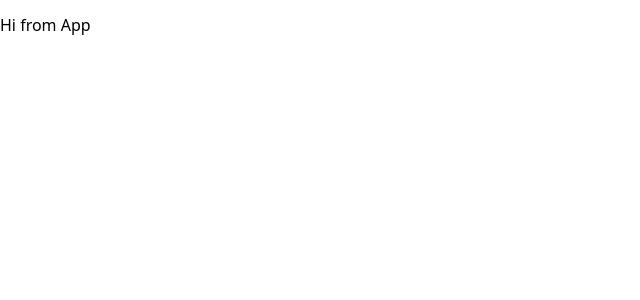
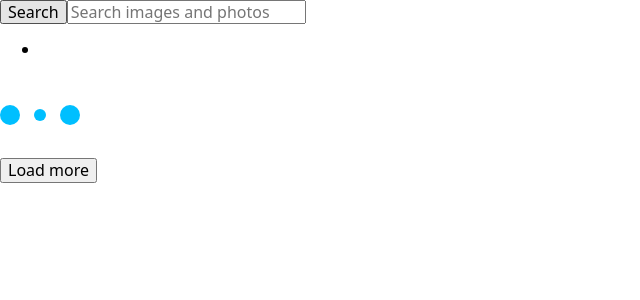
Before and after one commit to itstoreall/goit-react-hw-03-image-finder, a React (Create React App) app: page / in a window 1280 px wide. Shown: the top 300 px of the page, without its empty margins (0-640 px from the left). Built offline with nearby package versions, Linux system fonts and the light colour scheme.

Commit message:
adds all initial components

```diff
--- a/package.json
+++ b/package.json
@@ -13,6 +13,7 @@
     "node-sass": "^5.0.0",
     "react": "^17.0.1",
     "react-dom": "^17.0.1",
+    "react-loader-spinner": "^4.0.0",
     "react-scripts": "4.0.3",
     "web-vitals": "^1.1.0"
   },
--- a/src/App.js
+++ b/src/App.js
@@ -1,7 +1,16 @@
 import React from 'react';
+import Searchbar from './components/Searchbar';
+import ImageGallery from './components/ImageGallery';
+import Modal from './components/Modal';
 
 function App() {
-  return <p>Hi from App</p>;
+  return (
+    <>
+      <Searchbar />
+      <ImageGallery />
+      <Modal />
+    </>
+  );
 }
 
 export default App;
--- /dev/null
+++ b/src/components/ImageGallery/Button.jsx
@@ -0,0 +1,7 @@
+import React from 'react';
+
+const Button = () => {
+  return <button type="button">Load more</button>;
+};
+
+export default Button;
--- /dev/null
+++ b/src/components/ImageGallery/ImageGallery.jsx
@@ -0,0 +1,19 @@
+import React from 'react';
+import ImageGalleryItem from './ImageGalleryItem';
+import Loader from 'react-loader-spinner';
+import Button from './Button';
+import 'react-loader-spinner/dist/loader/css/react-spinner-loader.css';
+
+const ImageGallery = () => {
+  return (
+    <>
+      <ul className="ImageGallery">
+        <ImageGalleryItem />
+      </ul>
+      <Loader type="ThreeDots" color="#00BFFF" height={80} width={80} />
+      <Button />
+    </>
+  );
+};
+
+export default ImageGallery;
--- /dev/null
+++ b/src/components/ImageGallery/ImageGalleryItem.jsx
@@ -0,0 +1,11 @@
+import React from 'react';
+
+const ImageGalleryItem = () => {
+  return (
+    <li className="ImageGalleryItem">
+      <img src="" alt="" className="ImageGalleryItem-image" />
+    </li>
+  );
+};
+
+export default ImageGalleryItem;
--- /dev/null
+++ b/src/components/ImageGallery/index.js
@@ -0,0 +1 @@
+export { default } from './ImageGallery';
--- /dev/null
+++ b/src/components/Modal/Modal.jsx
@@ -0,0 +1,13 @@
+import React from 'react';
+
+const Modal = () => {
+  return (
+    <div className="Overlay">
+      <div className="Modal">
+        <img src="" alt="" />
+      </div>
+    </div>
+  );
+};
+
+export default Modal;
--- /dev/null
+++ b/src/components/Modal/index.js
@@ -0,0 +1 @@
+export { default } from './Modal';
--- /dev/null
+++ b/src/components/Searchbar/Searchbar.jsx
@@ -0,0 +1,23 @@
+import React from 'react';
+
+const Searchbar = () => {
+  return (
+    <header className="Searchbar">
+      <form className="SearchForm">
+        <button type="submit" className="SearchForm-button">
+          <span className="SearchForm-button-label">Search</span>
+        </button>
+
+        <input
+          className="SearchForm-input"
+          type="text"
+          // autocomplete="off"
+          // autofocus
+          placeholder="Search images and photos"
+        />
+      </form>
+    </header>
+  );
+};
+
+export default Searchbar;
--- /dev/null
+++ b/src/components/Searchbar/index.js
@@ -0,0 +1 @@
+export { default } from './Searchbar';
--- /dev/null
+++ b/src/styles.css
@@ -0,0 +1,207 @@
+html {
+  box-sizing: border-box;
+  width: 100vw;
+  overflow-x: hidden;
+}
+
+*,
+*::before,
+*::after {
+  box-sizing: inherit;
+}
+
+body {
+  margin: 0;
+  font-family: -apple-system, BlinkMacSystemFont, 'Segoe UI', Roboto,
+    Oxygen-Sans, Ubuntu, Cantarell, 'Helvetica Neue', sans-serif;
+  color: #212121;
+  background-color: #fff;
+  -webkit-font-smoothing: antialiased;
+  -moz-osx-font-smoothing: grayscale;
+}
+
+img {
+  display: block;
+  max-width: 100%;
+  height: auto;
+}
+
+/*
+ * Стили компонента App
+ */
+.App {
+  display: grid;
+  grid-template-columns: 1fr;
+  grid-gap: 16px;
+  padding-bottom: 24px;
+}
+
+/*
+ * Стили компонента Searchbar
+ */
+.Searchbar {
+  top: 0;
+  left: 0;
+  position: sticky;
+  z-index: 1100;
+  display: flex;
+  justify-content: center;
+  align-items: center;
+  min-height: 64px;
+  padding-right: 24px;
+  padding-left: 24px;
+  padding-top: 12px;
+  padding-bottom: 12px;
+  color: #fff;
+  background-color: #3f51b5;
+  box-shadow: 0px 2px 4px -1px rgba(0, 0, 0, 0.2),
+    0px 4px 5px 0px rgba(0, 0, 0, 0.14), 0px 1px 10px 0px rgba(0, 0, 0, 0.12);
+}
+
+/*
+ * Стили компонента SearchForm
+ */
+.SearchForm {
+  display: flex;
+  align-items: center;
+  width: 100%;
+  max-width: 600px;
+  background-color: #fff;
+  border-radius: 3px;
+  overflow: hidden;
+}
+
+.SearchForm-button {
+  display: inline-block;
+  width: 48px;
+  height: 48px;
+  border: 0;
+  background-image: url('https://image.flaticon.com/icons/svg/149/149852.svg');
+  background-size: 40%;
+  background-repeat: no-repeat;
+  background-position: center;
+  opacity: 0.6;
+  transition: opacity 250ms cubic-bezier(0.4, 0, 0.2, 1);
+  cursor: pointer;
+  outline: none;
+}
+
+.SearchForm-button:hover {
+  opacity: 1;
+}
+
+.SearchForm-button-label {
+  position: absolute;
+  width: 1px;
+  height: 1px;
+  padding: 0;
+  overflow: hidden;
+  clip: rect(0, 0, 0, 0);
+  white-space: nowrap;
+  clip-path: inset(50%);
+  border: 0;
+}
+
+.SearchForm-input {
+  display: inline-block;
+  width: 100%;
+  font: inherit;
+  font-size: 20px;
+  border: none;
+  outline: none;
+  padding-left: 4px;
+  padding-right: 4px;
+}
+
+.SearchForm-input::placeholder {
+  font: inherit;
+  font-size: 18px;
+}
+
+/*
+ * Стили компонента ImageGallery
+ */
+.ImageGallery {
+  display: grid;
+  max-width: calc(100vw - 48px);
+  grid-template-columns: repeat(auto-fill, minmax(320px, 1fr));
+  grid-gap: 16px;
+  margin-top: 0;
+  margin-bottom: 0;
+  padding: 0;
+  list-style: none;
+  margin-left: auto;
+  margin-right: auto;
+}
+
+/*
+ * Стили компонента ImageGalleryItem
+ */
+.ImageGalleryItem {
+  border-radius: 2px;
+  box-shadow: 0px 1px 3px 0px rgba(0, 0, 0, 0.2),
+    0px 1px 1px 0px rgba(0, 0, 0, 0.14), 0px 2px 1px -1px rgba(0, 0, 0, 0.12);
+}
+
+.ImageGalleryItem-image {
+  width: 100%;
+  height: 260px;
+  object-fit: cover;
+  transition: transform 250ms cubic-bezier(0.4, 0, 0.2, 1);
+}
+
+.ImageGalleryItem-image:hover {
+  transform: scale(1.03);
+  cursor: zoom-in;
+}
+
+/*
+ * Стили компонента Modal
+ */
+
+.Overlay {
+  position: fixed;
+  top: 0;
+  left: 0;
+  width: 100vw;
+  height: 100vh;
+  display: flex;
+  justify-content: center;
+  align-items: center;
+  background-color: rgba(0, 0, 0, 0.8);
+  z-index: 1200;
+}
+
+.Modal {
+  max-width: calc(100vw - 48px);
+  max-height: calc(100vh - 24px);
+}
+
+/*
+* Стили компонента Buton (Load more)
+*/
+.Button {
+  padding: 8px 16px;
+  border-radius: 2px;
+  background-color: #3f51b5;
+  transition: all 250ms cubic-bezier(0.4, 0, 0.2, 1);
+  text-align: center;
+  display: inline-block;
+  color: #fff;
+  border: 0;
+  text-decoration: none;
+  cursor: pointer;
+  font-family: inherit;
+  font-size: 18px;
+  line-height: 24px;
+  font-style: normal;
+  font-weight: 500;
+  min-width: 180px;
+  box-shadow: 0px 3px 1px -2px rgba(0, 0, 0, 0.2),
+    0px 2px 2px 0px rgba(0, 0, 0, 0.14), 0px 1px 5px 0px rgba(0, 0, 0, 0.12);
+}
+
+.Button:hover,
+.Button:focus {
+  background-color: #303f9f;
+}
```
Also changed, not shown: 2 other files (tests, documents, lock files or other folders).
